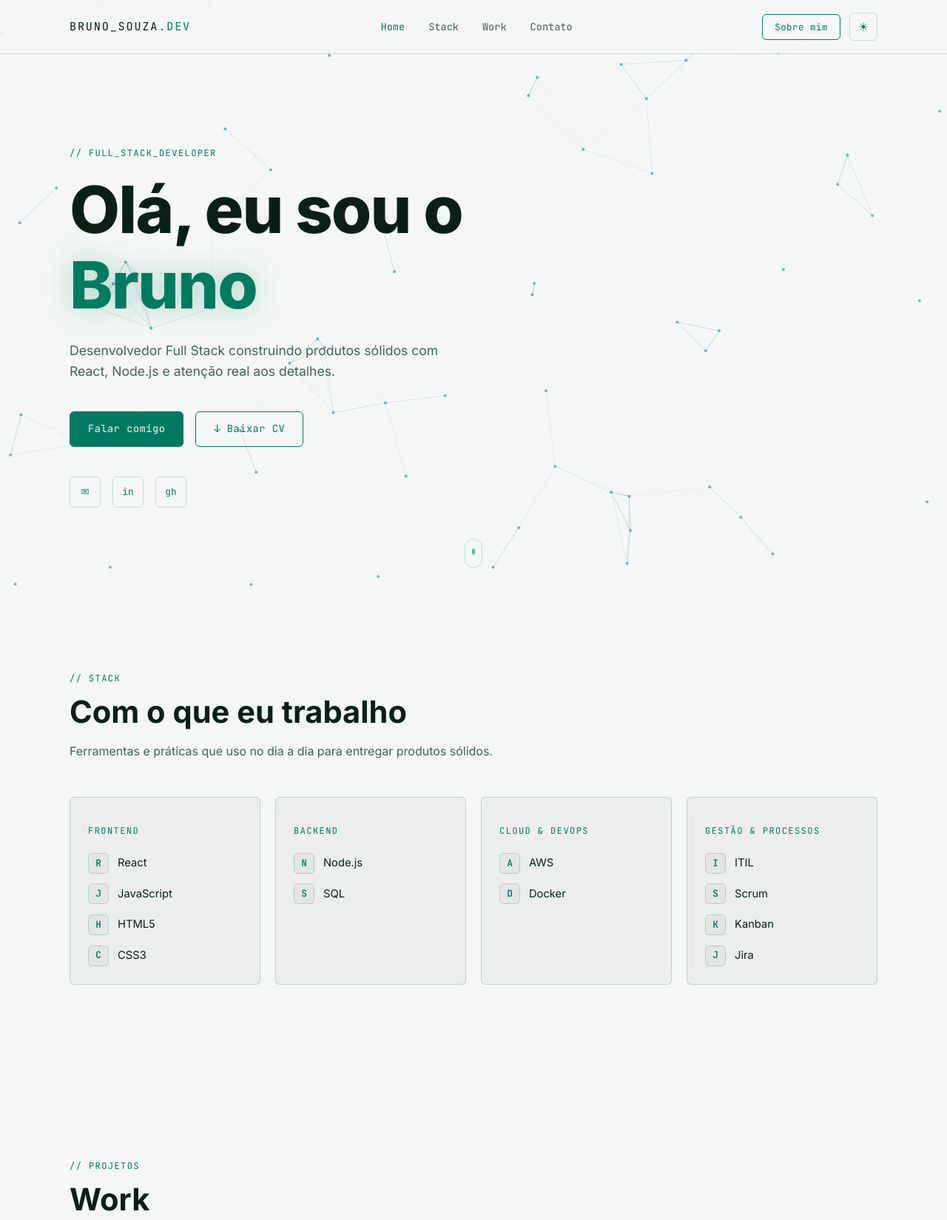
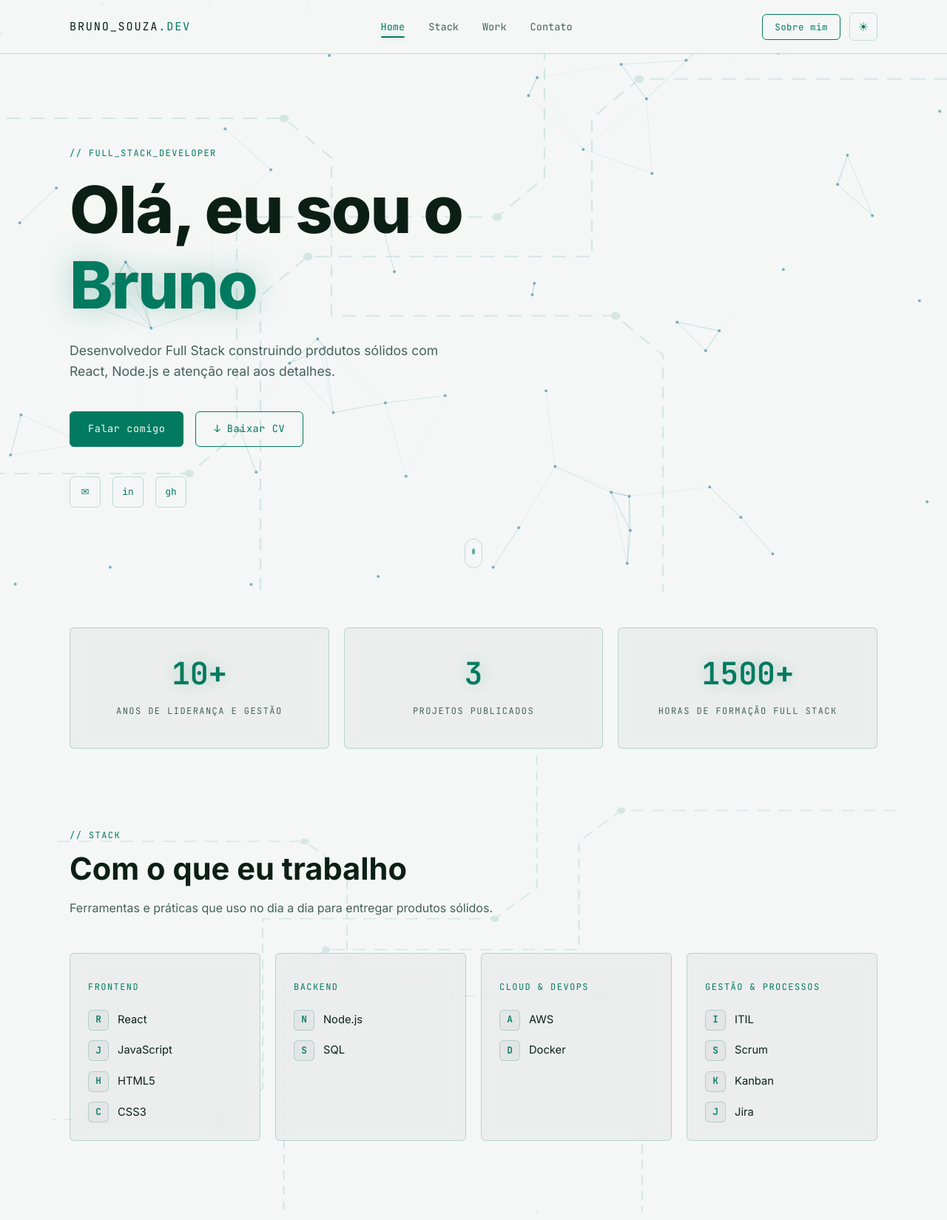
Before and after one commit to BrunoSouzaFarias/BrunoSouzaFarias.github.io, an Astro site: page / in a window 1280 px wide. Shown: the top 1649 px of the page at 74% size. Built offline with nearby package versions, Linux system fonts and the light colour scheme; Astro itself is replaced by a stand-in of ours.

Commit message:
Feat: troca de visual adicionado efeitos

```diff
--- /dev/null
+++ b/src/components/CircuitLines.astro
@@ -0,0 +1,62 @@
+---
+interface Props {
+  variant?: 'hero' | 'section';
+}
+const { variant = 'section' } = Astro.props;
+---
+
+<svg
+  class={`circuit-lines circuit-lines--${variant}`}
+  aria-hidden="true"
+  viewBox="0 0 800 600"
+  preserveAspectRatio="none"
+>
+  <path class="circuit-line" d="M0 120 H240 L280 160 V320 H520 L560 360 V600" />
+  <path class="circuit-line circuit-line--delay1" d="M800 80 H540 L500 120 V260 H260 L220 300 V600" />
+  <path class="circuit-line circuit-line--delay2" d="M0 480 H160 L200 440 V220 H420 L460 180 V0" />
+  <circle class="circuit-node" cx="240" cy="120" r="4" />
+  <circle class="circuit-node" cx="520" cy="320" r="4" />
+  <circle class="circuit-node" cx="540" cy="80" r="4" />
+  <circle class="circuit-node" cx="260" cy="260" r="4" />
+  <circle class="circuit-node" cx="160" cy="480" r="4" />
+  <circle class="circuit-node" cx="420" cy="220" r="4" />
+</svg>
+
+<style>
+  .circuit-lines {
+    position: absolute;
+    inset: 0;
+    width: 100%;
+    height: 100%;
+    z-index: -1;
+    pointer-events: none;
+    opacity: 0.12;
+  }
+
+  .circuit-line {
+    fill: none;
+    stroke: var(--accent);
+    stroke-width: 1.5;
+    stroke-dasharray: 12 8;
+    animation: circuitFlow 6s linear infinite;
+  }
+
+  .circuit-line--delay1 {
+    stroke: var(--accent-2);
+    animation-delay: -2s;
+  }
+
+  .circuit-line--delay2 {
+    animation-delay: -4s;
+  }
+
+  .circuit-node {
+    fill: var(--accent);
+  }
+
+  @keyframes circuitFlow {
+    to {
+      stroke-dashoffset: -160;
+    }
+  }
+</style>
--- a/src/components/Contact.astro
+++ b/src/components/Contact.astro
@@ -7,8 +7,8 @@ import { contactInfo } from '../data/profile';
   <h2 class="section-title">Vamos conversar?</h2>
   <p class="contact__intro">Aberto a oportunidades de trabalho e projetos freelance.</p>
 
-  <div class="contact__grid">
-    <form class="contact__form glass" id="contactForm">
+  <div class="contact__grid" data-reveal-group>
+    <form class="contact__form glass reveal" id="contactForm">
       <input type="text" placeholder="Seu nome" class="contact__input" id="contactName" required aria-label="Nome" />
       <input type="email" placeholder="Seu email" class="contact__input" id="contactEmail" required aria-label="Email" />
       <textarea placeholder="Sua mensagem" id="contactMessage" rows="6" class="contact__input" required aria-label="Mensagem"></textarea>
@@ -16,7 +16,7 @@ import { contactInfo } from '../data/profile';
       <button type="submit" class="btn">Enviar mensagem</button>
     </form>
 
-    <div class="contact__direct glass">
+    <div class="contact__direct glass reveal">
       <p class="label-mono">Contato direto</p>
       <a href={contactInfo.whatsapp} target="_blank" rel="noopener noreferrer" class="contact__whatsapp">
         ↗ WhatsApp
--- a/src/components/Header.astro
+++ b/src/components/Header.astro
@@ -11,6 +11,7 @@
         <li><a href="#stack" class="nav__link">Stack</a></li>
         <li><a href="#work" class="nav__link">Work</a></li>
         <li><a href="#contact" class="nav__link">Contato</a></li>
+        <span class="nav__indicator" aria-hidden="true"></span>
       </ul>
     </div>
 
@@ -51,6 +52,7 @@
   }
 
   .nav__list {
+    position: relative;
     display: flex;
     gap: 2rem;
     list-style: none;
@@ -68,6 +70,21 @@
   .nav__link:hover,
   .nav__link.active {
     color: var(--accent);
+  }
+
+  .nav__indicator {
+    position: absolute;
+    left: 0;
+    top: 100%;
+    width: 0;
+    height: 2px;
+    background: var(--accent);
+    border-radius: 2px;
+    box-shadow: 0 0 8px var(--border);
+    opacity: 0;
+    transform: translateX(0);
+    transition: transform 250ms ease, width 250ms ease, opacity 200ms ease;
+    pointer-events: none;
   }
 
   .nav__actions {
--- a/src/components/Hero.astro
+++ b/src/components/Hero.astro
@@ -1,28 +1,30 @@
 ---
 import { contactInfo } from '../data/profile';
+import CircuitLines from './CircuitLines.astro';
 ---
 
 <section class="hero" id="home">
+  <CircuitLines variant="hero" />
   <canvas id="particle-canvas" class="hero__canvas" aria-hidden="true"></canvas>
 
   <div class="container hero__content">
-    <p class="label-mono hero__label">// full_stack_developer</p>
-    <h1 class="hero__title">
+    <p class="label-mono hero__label reveal" style="--reveal-delay: 0ms">// full_stack_developer</p>
+    <h1 class="hero__title reveal" style="--reveal-delay: 120ms">
       Olá, eu sou o<br />
       <span class="hero__title-accent">Bruno</span>
     </h1>
-    <p class="hero__subtitle">
+    <p class="hero__subtitle reveal" style="--reveal-delay: 240ms">
       Desenvolvedor Full Stack construindo produtos sólidos com React, Node.js e atenção real aos detalhes.
     </p>
 
-    <div class="hero__actions">
+    <div class="hero__actions reveal" style="--reveal-delay: 360ms">
       <a href="#contact" class="btn">Falar comigo</a>
       <a href="/assets/cv/bruno-souza-cv.html" target="_blank" rel="noopener noreferrer" class="btn btn--ghost">
         ↓ Baixar CV
       </a>
     </div>
 
-    <div class="hero__social">
+    <div class="hero__social reveal" style="--reveal-delay: 480ms">
       <a href={`mailto:${contactInfo.email}`} title="Email" aria-label="Email">✉</a>
       <a href={contactInfo.linkedin} target="_blank" rel="noopener noreferrer" title="LinkedIn" aria-label="LinkedIn">in</a>
       <a href={contactInfo.github} target="_blank" rel="noopener noreferrer" title="GitHub" aria-label="GitHub">gh</a>
@@ -47,6 +49,7 @@ import { contactInfo } from '../data/profile';
   .hero__canvas {
     position: absolute;
     inset: 0;
+    z-index: 1;
     width: 100%;
     height: 100%;
   }
--- /dev/null
+++ b/src/components/Highlights.astro
@@ -0,0 +1,52 @@
+---
+import { projects } from '../data/projects';
+
+// "10 anos" e "1500 horas" vêm das frases em profile.ts (bio.paragraphs[1] e
+// education[1].description) — mantidos aqui como constantes porque não são
+// campos estruturados nos dados de origem.
+const stats = [
+  { value: 10, suffix: '+', label: 'Anos de liderança e gestão' },
+  { value: projects.length, suffix: '', label: 'Projetos publicados' },
+  { value: 1500, suffix: '+', label: 'Horas de formação Full Stack' },
+];
+---
+
+<section class="highlights container">
+  <div class="highlights__grid" data-reveal-group>
+    {stats.map((s) => (
+      <div class="highlight glass reveal">
+        <span class="highlight__number">
+          <span class="highlight__count" data-count-to={s.value}>0</span>{s.suffix}
+        </span>
+        <p class="highlight__label label-mono">{s.label}</p>
+      </div>
+    ))}
+  </div>
+</section>
+
+<style>
+  .highlights {
+    padding: 3rem 24px 0;
+  }
+  .highlights__grid {
+    display: grid;
+    grid-template-columns: repeat(auto-fit, minmax(220px, 1fr));
+    gap: 1.25rem;
+  }
+  .highlight {
+    padding: 1.75rem;
+    text-align: center;
+  }
+  .highlight__number {
+    display: block;
+    font-family: var(--font-mono);
+    font-size: clamp(2rem, 4vw, 2.6rem);
+    font-weight: 700;
+    color: var(--accent);
+    text-shadow: 0 0 24px var(--border);
+  }
+  .highlight__label {
+    margin-top: 0.5rem;
+    color: var(--text-muted);
+  }
+</style>
--- /dev/null
+++ b/src/components/ScrollTopButton.astro
@@ -0,0 +1,31 @@
+---
+---
+
+<button id="scroll-top-btn" class="scroll-top glass" aria-label="Voltar ao topo" hidden>↑</button>
+
+<style>
+  .scroll-top {
+    position: fixed;
+    bottom: 2rem;
+    right: 2rem;
+    width: 44px;
+    height: 44px;
+    display: flex;
+    align-items: center;
+    justify-content: center;
+    color: var(--accent);
+    font-size: 1.1rem;
+    cursor: pointer;
+    z-index: 60;
+    opacity: 0;
+    transform: translateY(12px);
+    transition: opacity 250ms ease, transform 250ms ease, border-color var(--transition);
+  }
+  .scroll-top:hover {
+    border-color: var(--accent);
+  }
+  .scroll-top.is-visible {
+    opacity: 1;
+    transform: translateY(0);
+  }
+</style>
--- a/src/components/Stack.astro
+++ b/src/components/Stack.astro
@@ -1,15 +1,17 @@
 ---
 import { stack } from '../data/profile';
+import CircuitLines from './CircuitLines.astro';
 ---
 
 <section class="stack container" id="stack">
+  <CircuitLines variant="section" />
   <p class="label-mono">// stack</p>
   <h2 class="section-title">Com o que eu trabalho</h2>
   <p class="stack__intro">Ferramentas e práticas que uso no dia a dia para entregar produtos sólidos.</p>
 
-  <div class="stack__grid">
+  <div class="stack__grid" data-reveal-group>
     {stack.map((category) => (
-      <div class="stack__category glass">
+      <div class="stack__category glass reveal">
         <p class="label-mono stack__category-label">{category.label}</p>
         <ul class="stack__items">
           {category.items.map((item) => (
@@ -26,6 +28,7 @@ import { stack } from '../data/profile';
 
 <style>
   .stack {
+    position: relative;
     padding: 6rem 24px;
   }
   .stack__intro {
@@ -38,12 +41,35 @@ import { stack } from '../data/profile';
     gap: 1.25rem;
   }
   .stack__category {
+    position: relative;
+    overflow: hidden;
     padding: 1.5rem;
     transition: border-color var(--transition), transform var(--transition);
+    --x: 50%;
+    --y: 50%;
   }
   .stack__category:hover {
     border-color: var(--accent);
     transform: translateY(-4px);
+  }
+  .stack__category::before {
+    content: '';
+    position: absolute;
+    inset: 0;
+    z-index: 0;
+    pointer-events: none;
+    opacity: 0;
+    transition: opacity 300ms ease;
+    background: radial-gradient(240px circle at var(--x) var(--y), color-mix(in srgb, var(--accent) 18%, transparent), transparent 70%);
+  }
+  .stack__category:hover::before,
+  .stack__category:focus-visible::before {
+    opacity: 1;
+  }
+  .stack__category-label,
+  .stack__items {
+    position: relative;
+    z-index: 1;
   }
   .stack__category-label {
     margin-bottom: 1.25rem;
--- a/src/pages/index.astro
+++ b/src/pages/index.astro
@@ -2,23 +2,27 @@
 import Layout from '../layouts/Layout.astro';
 import Header from '../components/Header.astro';
 import Hero from '../components/Hero.astro';
+import Highlights from '../components/Highlights.astro';
 import Stack from '../components/Stack.astro';
 import Work from '../components/Work.astro';
 import AboutDrawer from '../components/AboutDrawer.astro';
 import Contact from '../components/Contact.astro';
 import Footer from '../components/Footer.astro';
+import ScrollTopButton from '../components/ScrollTopButton.astro';
 ---
 
 <Layout>
   <Header />
   <main>
     <Hero />
+    <Highlights />
     <Stack />
     <Work />
     <Contact />
   </main>
   <AboutDrawer />
   <Footer />
+  <ScrollTopButton />
 
   <script>
     import { initTheme } from '../scripts/theme';
@@ -30,6 +34,11 @@ import Footer from '../components/Footer.astro';
       initContactForm,
       initScrollActiveNav,
     } from '../scripts/interactions';
+    import { initScrollReveal } from '../scripts/scroll-reveal';
+    import { initCursorGlow } from '../scripts/cursor-glow';
+    import { initCountUp } from '../scripts/count-up';
+    import { initScrollTopButton } from '../scripts/scroll-top-button';
+    import { initCustomCursor } from '../scripts/custom-cursor';
 
     initTheme();
     initParticleNetwork('particle-canvas');
@@ -38,5 +47,10 @@ import Footer from '../components/Footer.astro';
     initCaseStudyModal();
     initContactForm();
     initScrollActiveNav();
+    initScrollReveal();
+    initCursorGlow();
+    initCountUp();
+    initScrollTopButton();
+    initCustomCursor();
   </script>
 </Layout>
--- /dev/null
+++ b/src/scripts/count-up.ts
@@ -0,0 +1,33 @@
+import { prefersReducedMotion, onIntersect } from './motion';
+
+export function initCountUp() {
+  const els = document.querySelectorAll<HTMLElement>('[data-count-to]');
+  const reduce = prefersReducedMotion();
+
+  els.forEach((el) => {
+    const target = Number(el.dataset.countTo);
+
+    if (reduce) {
+      el.textContent = String(target);
+      return;
+    }
+
+    onIntersect(
+      [el],
+      (node, observer) => {
+        observer.unobserve(node);
+        const duration = 1400;
+        const start = performance.now();
+
+        function tick(now: number) {
+          const progress = Math.min((now - start) / duration, 1);
+          const eased = 1 - Math.pow(1 - progress, 3);
+          node.textContent = String(Math.round(eased * target));
+          if (progress < 1) requestAnimationFrame(tick);
+        }
+        requestAnimationFrame(tick);
+      },
+      { threshold: 0.5 }
+    );
+  });
+}
--- /dev/null
+++ b/src/scripts/cursor-glow.ts
@@ -0,0 +1,16 @@
+export function initCursorGlow() {
+  if (!window.matchMedia('(hover: hover) and (pointer: fine)').matches) return;
+
+  const targets = document.querySelectorAll<HTMLElement>('.work__card, .stack__category');
+  targets.forEach((el) => {
+    el.addEventListener('mousemove', (e) => {
+      const rect = el.getBoundingClientRect();
+      el.style.setProperty('--x', `${e.clientX - rect.left}px`);
+      el.style.setProperty('--y', `${e.clientY - rect.top}px`);
+    });
+    el.addEventListener('mouseleave', () => {
+      el.style.setProperty('--x', '50%');
+      el.style.setProperty('--y', '50%');
+    });
+  });
+}
--- /dev/null
+++ b/src/scripts/custom-cursor.ts
@@ -0,0 +1,36 @@
+import { prefersReducedMotion } from './motion';
+
+export function initCustomCursor() {
+  if (prefersReducedMotion()) return;
+  if (!window.matchMedia('(hover: hover) and (pointer: fine)').matches) return;
+
+  const dot = document.createElement('div');
+  dot.className = 'custom-cursor custom-cursor--dot';
+  const ring = document.createElement('div');
+  ring.className = 'custom-cursor custom-cursor--ring';
+  document.body.append(dot, ring);
+  document.documentElement.classList.add('has-custom-cursor');
+
+  let ringX = 0;
+  let ringY = 0;
+
+  window.addEventListener('mousemove', (e) => {
+    dot.style.transform = `translate(${e.clientX}px, ${e.clientY}px)`;
+    ringX = e.clientX;
+    ringY = e.clientY;
+  });
+
+  function follow() {
+    ring.style.transform = `translate(${ringX}px, ${ringY}px)`;
+    requestAnimationFrame(follow);
+  }
+  requestAnimationFrame(follow);
+
+  const hoverables = 'a, button, .work__card, .stack__category, [role="button"]';
+  document.addEventListener('mouseover', (e) => {
+    if ((e.target as HTMLElement).closest?.(hoverables)) ring.classList.add('is-active');
+  });
+  document.addEventListener('mouseout', (e) => {
+    if ((e.target as HTMLElement).closest?.(hoverables)) ring.classList.remove('is-active');
+  });
+}
--- a/src/scripts/interactions.ts
+++ b/src/scripts/interactions.ts
@@ -1,3 +1,39 @@
+import { prefersReducedMotion } from './motion';
+
+const SURFACE_TRANSITION_MS = 300;
+
+function openSurface(el: Element | null) {
+  if (!el) return;
+  el.removeAttribute('hidden');
+  requestAnimationFrame(() => el.classList.add('is-open'));
+}
+
+function closeSurface(el: Element | null) {
+  if (!el) return;
+  el.classList.remove('is-open');
+  const applyHidden = () => el.setAttribute('hidden', '');
+
+  if (prefersReducedMotion()) {
+    applyHidden();
+    return;
+  }
+
+  let finished = false;
+  const onEnd = (e: Event) => {
+    if (e.target !== el) return;
+    finished = true;
+    el.removeEventListener('transitionend', onEnd);
+    applyHidden();
+  };
+  el.addEventListener('transitionend', onEnd);
+  setTimeout(() => {
+    if (!finished) {
+      el.removeEventListener('transitionend', onEnd);
+      applyHidden();
+    }
+  }, SURFACE_TRANSITION_MS + 50);
+}
+
 function trapFocus(container: HTMLElement) {
   const focusable = container.querySelectorAll<HTMLElement>(
     'a[href], button, textarea, input, [tabindex]:not([tabindex="-1"])'
@@ -38,14 +74,14 @@ export function initAboutDrawer() {
 
   function open() {
     lastFocused = document.activeElement as HTMLElement;
-    drawer?.removeAttribute('hidden');
-    backdrop?.removeAttribute('hidden');
+    openSurface(drawer);
+    openSurface(backdrop);
     document.body.style.overflow = 'hidden';
     if (drawer) trapFocus(drawer);
   }
   function close() {
-    drawer?.setAttribute('hidden', '');
-    backdrop?.setAttribute('hidden', '');
+    closeSurface(drawer);
+    closeSurface(backdrop);
     document.body.style.overflow = '';
     lastFocused?.focus();
   }
@@ -70,12 +106,14 @@ export function initCaseStudyModal() {
     const panel = document.getElementById(`case-study-${slug}`);
     panel?.removeAttribute('hidden');
     lastFocused = document.activeElement as HTMLElement;
-    overlay?.removeAttribute('hidden');
+    openSurface(overlay);
+    openSurface(backdrop);
     document.body.style.overflow = 'hidden';
     if (overlay) trapFocus(overlay);
   }
   function close() {
-    overlay?.setAttribute('hidden', '');
+    closeSurface(overlay);
+    closeSurface(backdrop);
     document.body.style.overflow = '';
     lastFocused?.focus();
   }
@@ -131,24 +169,42 @@ export function initContactForm() {
   });
 }
 
+function positionNavIndicator(link: HTMLElement | null) {
+  const indicator = document.querySelector<HTMLElement>('.nav__indicator');
+  const list = document.querySelector<HTMLElement>('.nav__list');
+  if (!indicator || !list) return;
+  if (!link) {
+    indicator.style.opacity = '0';
+    return;
+  }
+  const listRect = list.getBoundingClientRect();
+  const linkRect = link.getBoundingClientRect();
+  indicator.style.width = `${linkRect.width}px`;
+  indicator.style.transform = `translateX(${linkRect.left - listRect.left}px)`;
+  indicator.style.opacity = '1';
+}
+
 export function initScrollActiveNav() {
   const sections = document.querySelectorAll<HTMLElement>('main section[id]');
-  const links = document.querySelectorAll<HTMLAnchorElement>('.nav__link');
 
   function onScroll() {
     const scrollY = window.scrollY;
+    let activeLink: HTMLElement | null = null;
     sections.forEach((section) => {
       const top = section.offsetTop - 80;
       const height = section.offsetHeight;
       const id = section.getAttribute('id');
-      const link = document.querySelector(`.nav__link[href="#${id}"]`);
+      const link = document.querySelector<HTMLElement>(`.nav__link[href="#${id}"]`);
       if (scrollY > top && scrollY <= top + height) {
         link?.classList.add('active');
+        activeLink = link;
       } else {
         link?.classList.remove('active');
       }
     });
+    positionNavIndicator(activeLink);
   }
   window.addEventListener('scroll', onScroll, { passive: true });
+  window.addEventListener('resize', onScroll, { passive: true });
   onScroll();
 }
--- /dev/null
+++ b/src/scripts/motion.ts
@@ -0,0 +1,17 @@
+export function prefersReducedMotion(): boolean {
+  return window.matchMedia('(prefers-reduced-motion: reduce)').matches;
+}
+
+export function onIntersect(
+  elements: HTMLElement[] | NodeListOf<HTMLElement>,
+  callback: (el: HTMLElement, observer: IntersectionObserver) => void,
+  options?: IntersectionObserverInit
+) {
+  const observer = new IntersectionObserver((entries, obs) => {
+    entries.forEach((entry) => {
+      if (entry.isIntersecting) callback(entry.target as HTMLElement, obs);
+    });
+  }, options);
+  elements.forEach((el) => observer.observe(el));
+  return observer;
+}
--- /dev/null
+++ b/src/scripts/scroll-reveal.ts
@@ -0,0 +1,25 @@
+import { prefersReducedMotion, onIntersect } from './motion';
+
+export function initScrollReveal() {
+  const items = document.querySelectorAll<HTMLElement>('.reveal');
+
+  if (prefersReducedMotion()) {
+    items.forEach((el) => el.classList.add('is-visible'));
+    return;
+  }
+
+  document.querySelectorAll<HTMLElement>('[data-reveal-group]').forEach((group) => {
+    Array.from(group.children).forEach((child, i) => {
+      (child as HTMLElement).style.setProperty('--reveal-delay', `${i * 80}ms`);
+    });
+  });
+
+  onIntersect(
+    items,
+    (el, observer) => {
+      el.classList.add('is-visible');
+      observer.unobserve(el);
+    },
+    { threshold: 0.15, rootMargin: '0px 0px -60px 0px' }
+  );
+}
--- /dev/null
+++ b/src/scripts/scroll-top-button.ts
@@ -0,0 +1,24 @@
+import { prefersReducedMotion } from './motion';
+
+export function initScrollTopButton() {
+  const btn = document.getElementById('scroll-top-btn');
+  const hero = document.getElementById('home');
+  if (!btn || !hero) return;
+
+  function onScroll() {
+    const threshold = hero!.offsetHeight * 0.8;
+    if (window.scrollY > threshold) {
+      btn!.removeAttribute('hidden');
+      requestAnimationFrame(() => btn!.classList.add('is-visible'));
+    } else {
+      btn!.classList.remove('is-visible');
+      btn!.setAttribute('hidden', '');
+    }
+  }
+
+  btn.addEventListener('click', () => {
+    window.scrollTo({ top: 0, behavior: prefersReducedMotion() ? 'auto' : 'smooth' });
+  });
+  window.addEventListener('scroll', onScroll, { passive: true });
+  onScroll();
+}
--- a/src/styles/global.css
+++ b/src/styles/global.css
@@ -141,3 +141,54 @@ h3 {
 [hidden] {
   display: none !important;
 }
+
+.reveal {
+  opacity: 0;
+  transform: translateY(24px);
+  transition: opacity 600ms ease, transform 600ms ease;
+  transition-delay: var(--reveal-delay, 0ms);
+}
+
+.reveal.is-visible {
+  opacity: 1;
+  transform: translateY(0);
+}
+
+.custom-cursor {
+  position: fixed;
+  top: 0;
+  left: 0;
+  pointer-events: none;
+  z-index: 9999;
+  transform: translate(-50%, -50%);
+  border-radius: 50%;
+}
+
+.custom-cursor--dot {
+  width: 6px;
+  height: 6px;
+  background: var(--accent);
+  box-shadow: 0 0 8px var(--accent);
+}
+
+.custom-cursor--ring {
+  width: 32px;
+  height: 32px;
+  border: 1px solid var(--accent);
+  opacity: 0.6;
+  transition: width 200ms ease, height 200ms ease, opacity 200ms ease, box-shadow 200ms ease;
+}
+
+.custom-cursor--ring.is-active {
+  width: 48px;
+  height: 48px;
+  opacity: 1;
+  box-shadow: 0 0 16px var(--border);
+}
+
+html.has-custom-cursor,
+html.has-custom-cursor a,
+html.has-custom-cursor button,
+html.has-custom-cursor [role='button'] {
+  cursor: none;
+}
```
Also changed, not shown: src/components/AboutDrawer.astro (+10 -0 lines), src/components/Work.astro (+38 -2 lines).
